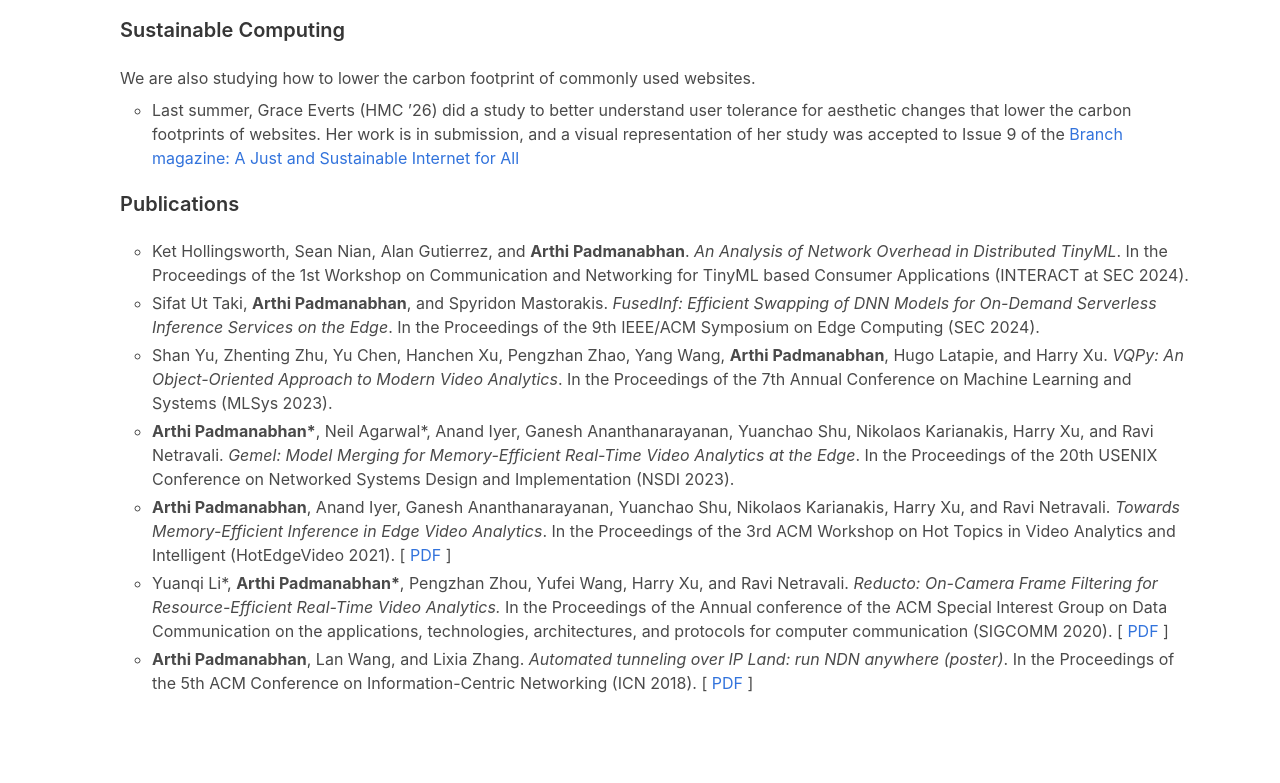
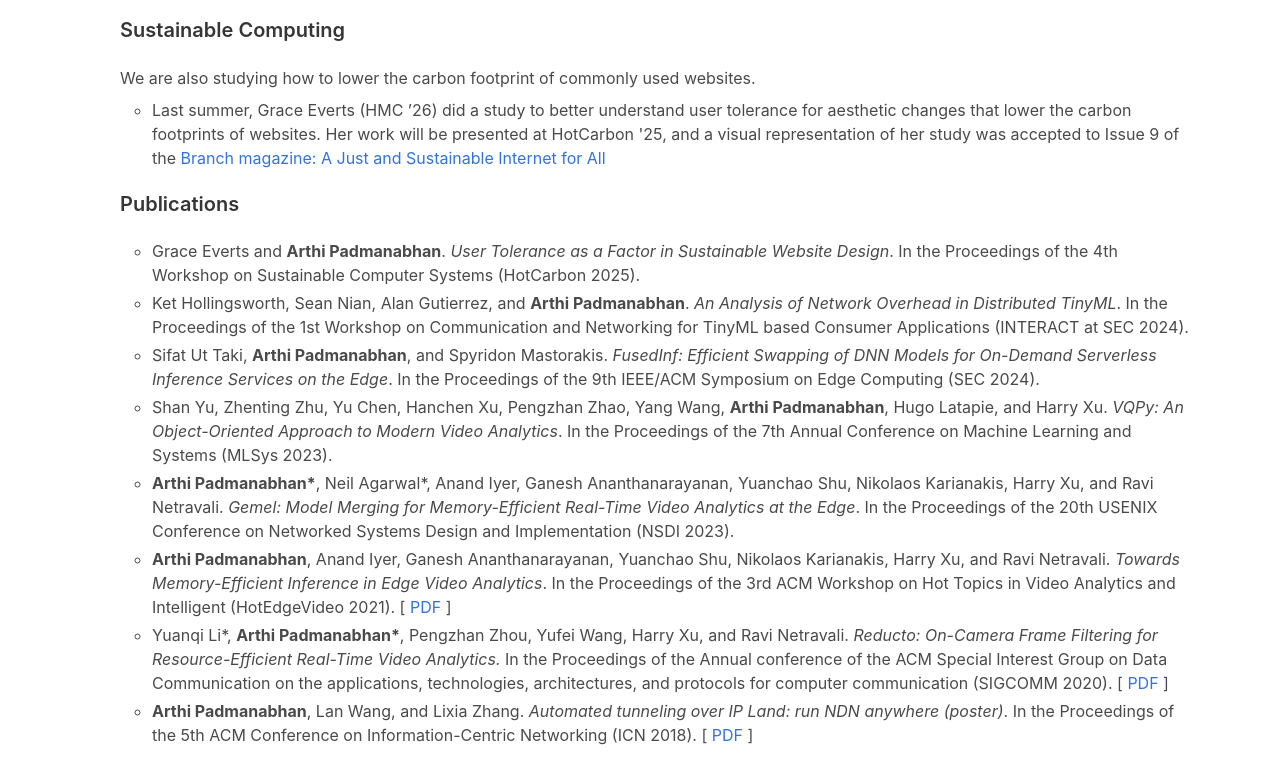
Before and after one commit to artpad6/artpad6.github.io, a plain HTML site: page index.html in a window 1280 px wide. Shown: the part 1230-2013 px from the top of the page. Before the commit the page ends 1973 px from the top, so only its background shows below. Drawn offline with Linux system fonts and the light colour scheme.

Commit message:
Update index.html for HotCarbon acceptance

```diff
--- a/index.html
+++ b/index.html
@@ -82,10 +82,13 @@
         <h2 class="subtitle is-5">Sustainable Computing</h2>
         We are also studying how to lower the carbon footprint of commonly used websites.
           <ul>
-            <li>Last summer, Grace Everts (HMC ’26) did a study to better understand user tolerance for aesthetic changes that lower the carbon footprints of websites. Her work is in submission, and a visual representation of her study was accepted to Issue 9 of the <a href="https://branch.climateaction.tech/">Branch magazine: A Just and Sustainable Internet for All</a></li>
+            <li>Last summer, Grace Everts (HMC ’26) did a study to better understand user tolerance for aesthetic changes that lower the carbon footprints of websites. Her work will be presented at HotCarbon '25, and a visual representation of her study was accepted to Issue 9 of the <a href="https://branch.climateaction.tech/">Branch magazine: A Just and Sustainable Internet for All</a></li>
           </ul>
         <h2 class="subtitle is-5">Publications</h2>
         <ul>
+          <li>
+            Grace Everts and <b>Arthi Padmanabhan</b>. <i>User Tolerance as a Factor in Sustainable Website Design</i>. In the Proceedings of the 4th Workshop on Sustainable Computer Systems (HotCarbon 2025).
+          </li>
           <li>
             Ket Hollingsworth, Sean Nian, Alan Gutierrez, and <b>Arthi Padmanabhan</b>. <i>An Analysis of Network Overhead in Distributed TinyML</i>. In the Proceedings of the 1st Workshop on Communication and Networking for TinyML based Consumer Applications (INTERACT at SEC 2024).
           </li>
```
